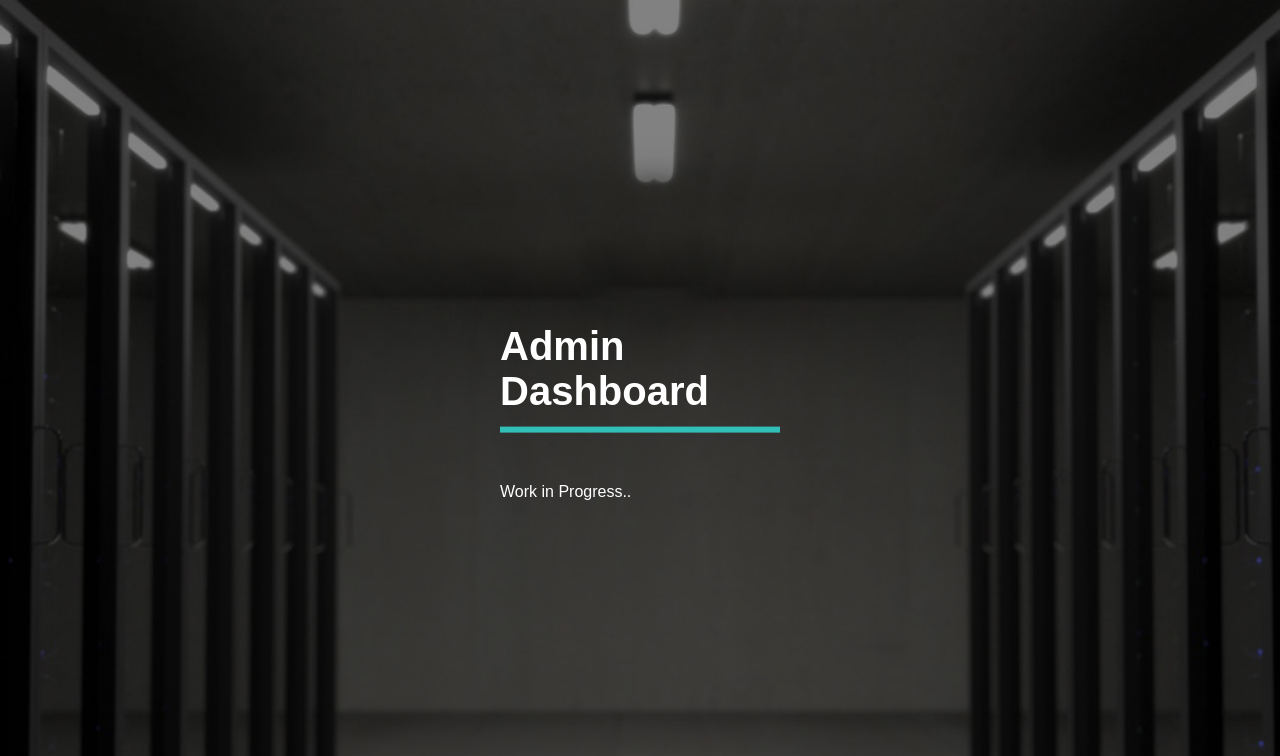
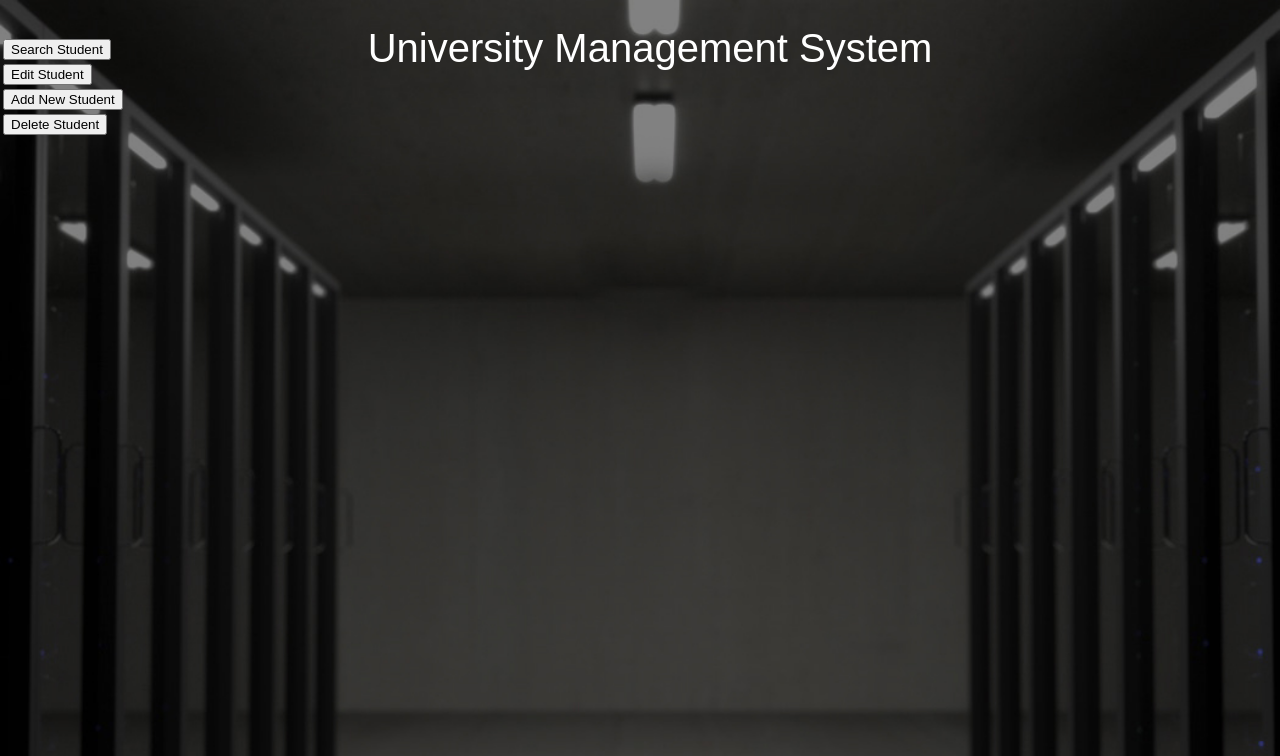
Before and after one commit to xyryc/university-management-system, a PHP site: page /admin_dashboard.php in a window 1280 px wide. Shown: the top 756 px of the page. Run offline with PHP 8.4, Linux system fonts and the light colour scheme; some libraries are stand-ins or nearby versions.

Commit message:
admin_update

```diff
--- a/admin_dashboard.php
+++ b/admin_dashboard.php
@@ -2,17 +2,43 @@
 <html>
 <head>
 	<title>Admin Dashboard</title>
-    <link rel="stylesheet" href="css/style.css">
-    <link rel="shortcut icon" type="image/jpg" href="images/icon.jpg">
+  <link rel="stylesheet" href="css/style.css">
+	<link rel="shortcut icon" type="image/jpg" href="images/icon.jpg">
 </head>
 <body>
-	<div class="login-box">
-  <h1>Admin Dashboard</h1>
-   <p>
-        Work in Progress..
-  </p>
+	<div class="header">
+    <center>University Management System</center>
+</div>
 
-    </div>
+<br><br>
+
+<div id="left_side" >
+  <form action="" method="post">
+    <table>
+      <tr>
+        <td>
+          <input type="submit" name="search_student" value="Search Student"
+        </td>
+      </tr>
+      <tr>
+        <td>
+          <input type="submit" name="edit_student" value="Edit Student"
+        </td>
+      </tr>
+      <tr>
+        <td>
+          <input type="submit" name="add_new_student" value="Add New Student"
+        </td>
+      </tr>
+      <tr>
+        <td>
+          <input type="submit" name="delete_student" value="Delete Student"
+        </td>
+      </tr>
+    </table>
+  </form>
+</div>
+
 
 </body>
 </html>
--- a/css/style.css
+++ b/css/style.css
@@ -68,3 +68,17 @@ body{
     cursor: pointer;
     margin: 12px 0;
 }
+
+.header {
+  height: 10%;
+  width: 100%;
+  top: 2%;
+  background-color: transparent;
+  position: fixed;
+  color: white;
+  padding: 10px;
+  text-align: center;
+  font-size: 40px;
+  }
+
+  .
--- a/sql_query/query.txt
+++ b/sql_query/query.txt
@@ -1,3 +1,6 @@
+#create database
+CREATE DATABASE sdponedb;
+
 #login table query:
 
 CREATE table login(
```
